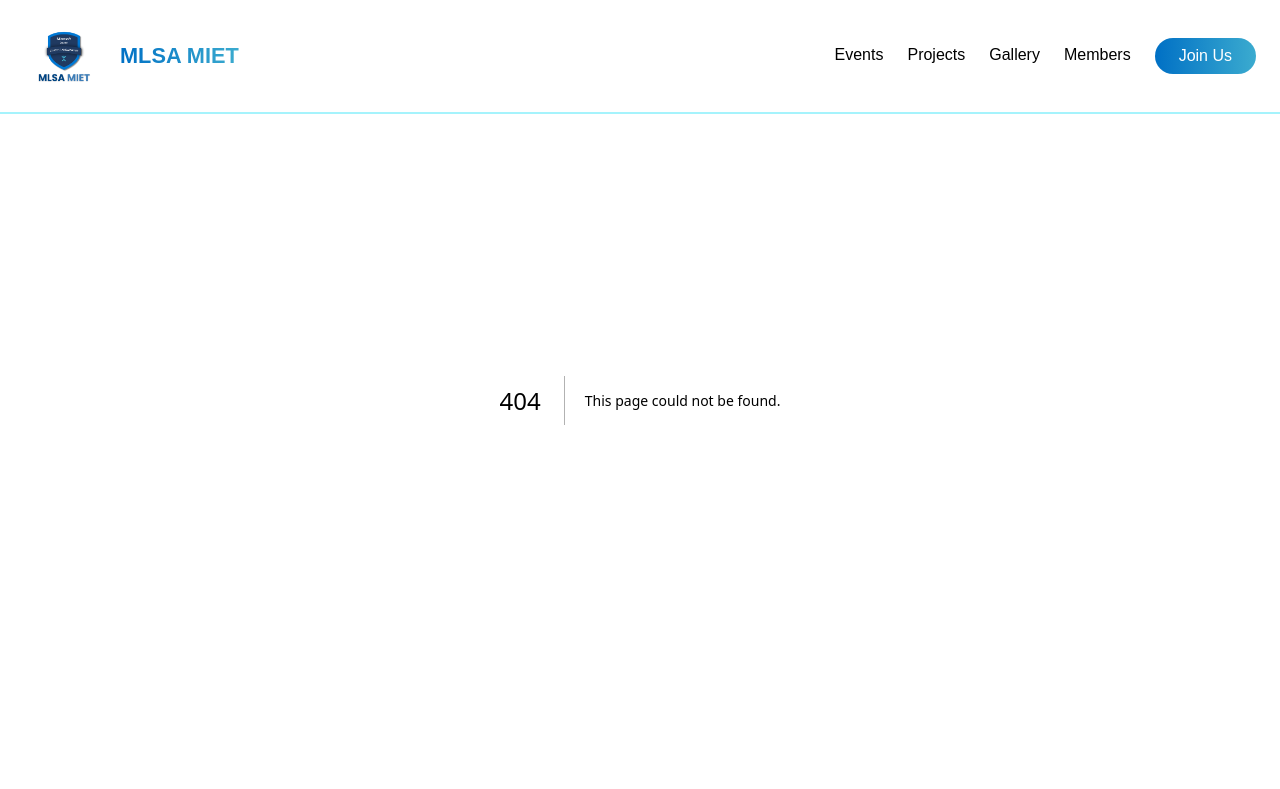
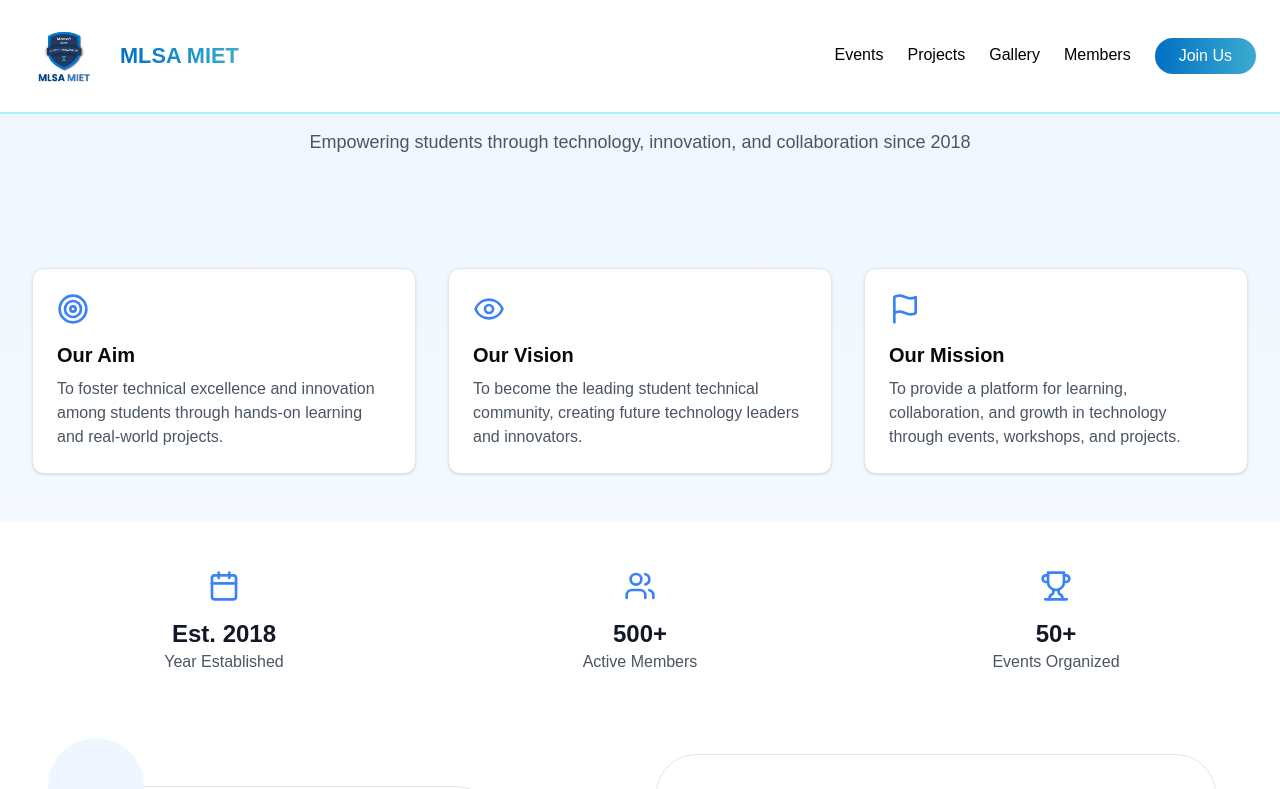
Before and after one commit to StrugglerSuryansh/mlsamiet2.0, a Next.js app: page /joinus in a window 1280 px wide. Before the commit this address had no page. Shown: the top 789 px of the page. Built offline with nearby package versions, Linux system fonts and the light colour scheme.

Commit message:
changed stuff

```diff
--- a/package.json
+++ b/package.json
@@ -15,11 +15,11 @@
     "clsx": "^2.1.1",
     "framer-motion": "^12.0.6",
     "icons-react": "^3.7.1",
+    "lucide": "^0.475.0",
     "lucide-react": "^0.474.0",
     "motion": "^12.2.0",
     "next": "15.1.6",
     "next-themes": "^0.4.4",
-    "react": "^19.0.0",
     "react-dom": "^19.0.0",
     "react-icons": "^5.4.0",
     "react-router-dom": "^7.1.5",
@@ -29,7 +29,7 @@
   },
   "devDependencies": {
     "@eslint/eslintrc": "^3",
-    "@radix-ui/react-slot": "^1.1.1",
+    "@radix-ui/react-slot": "^1.1.2",
     "@types/node": "^20",
     "@types/react": "^19.0.8",
     "@types/react-dom": "^19",
--- /dev/null
+++ b/src/app/joinus/page.tsx
@@ -0,0 +1,123 @@
+"use client";
+
+import React, { useState } from 'react';
+import { Button } from "@/components/ui/button";
+import { Input } from "@/components/ui/input";
+import { Textarea } from "@/components/ui/textarea";
+import { Card, CardContent } from "@/components/ui/card";
+import {
+    Target,
+    Eye,
+    Flag,
+    Users,
+    Calendar,
+    Trophy
+} from "lucide-react";
+import ContactForm from '@/components/ContactForm';
+
+interface FormData {
+    name: string;
+    email: string;
+    year: string;
+    branch: string;
+    whyJoin: string;
+}
+
+export default function JoinUs() {
+    const [formData, setFormData] = useState<FormData>({
+        name: '',
+        email: '',
+        year: '',
+        branch: '',
+        whyJoin: ''
+    });
+
+    const handleSubmit = (e: React.FormEvent) => {
+        e.preventDefault();
+        console.log(formData);
+        // Handle form submission
+    };
+
+    const handleChange = (e: React.ChangeEvent<HTMLInputElement | HTMLTextAreaElement>) => {
+        setFormData({
+            ...formData,
+            [e.target.name]: e.target.value
+        });
+    };
+
+    return (
+        <div className="min-h-screen bg-gradient-to-b from-blue-50 to-white">
+            {/* Hero Section */}
+            <div className="py-16 px-6 lg:px-8">
+                <div className="mx-auto max-w-7xl text-center">
+                    <h1 className="text-4xl font-bold text-gray-900 mb-6">
+                        Join The Tech Society
+                    </h1>
+                    <p className="text-lg text-gray-600 max-w-2xl mx-auto">
+                        Empowering students through technology, innovation, and collaboration since 2018
+                    </p>
+                </div>
+            </div>
+
+            {/* Society Info Cards */}
+            <div className="py-12 px-6 lg:px-8">
+                <div className="mx-auto max-w-7xl grid grid-cols-1 md:grid-cols-3 gap-8">
+                    <Card className="bg-white">
+                        <CardContent className="p-6">
+                            <Target className="h-8 w-8 text-blue-500 mb-4" />
+                            <h3 className="text-xl font-bold mb-2">Our Aim</h3>
+                            <p className="text-gray-600">
+                                To foster technical excellence and innovation among students through hands-on learning and real-world projects.
+                            </p>
+                        </CardContent>
+                    </Card>
+
+                    <Card className="bg-white">
+                        <CardContent className="p-6">
+                            <Eye className="h-8 w-8 text-blue-500 mb-4" />
+                            <h3 className="text-xl font-bold mb-2">Our Vision</h3>
+                            <p className="text-gray-600">
+                                To become the leading student technical community, creating future technology leaders and innovators.
+                            </p>
+                        </CardContent>
+                    </Card>
+
+                    <Card className="bg-white">
+                        <CardContent className="p-6">
+                            <Flag className="h-8 w-8 text-blue-500 mb-4" />
+                            <h3 className="text-xl font-bold mb-2">Our Mission</h3>
+                            <p className="text-gray-600">
+                                To provide a platform for learning, collaboration, and growth in technology through events, workshops, and projects.
+                            </p>
+                        </CardContent>
+                    </Card>
+                </div>
+            </div>
+
+            {/* Stats Section */}
+            <div className="py-12 px-6 lg:px-8 bg-white">
+                <div className="mx-auto max-w-7xl grid grid-cols-1 md:grid-cols-3 gap-8 text-center">
+                    <div>
+                        <Calendar className="h-8 w-8 text-blue-500 mx-auto mb-4" />
+                        <h4 className="text-2xl font-bold text-gray-900">Est. 2018</h4>
+                        <p className="text-gray-600">Year Established</p>
+                    </div>
+                    <div>
+                        <Users className="h-8 w-8 text-blue-500 mx-auto mb-4" />
+                        <h4 className="text-2xl font-bold text-gray-900">500+</h4>
+                        <p className="text-gray-600">Active Members</p>
+                    </div>
+                    <div>
+                        <Trophy className="h-8 w-8 text-blue-500 mx-auto mb-4" />
+                        <h4 className="text-2xl font-bold text-gray-900">50+</h4>
+                        <p className="text-gray-600">Events Organized</p>
+                    </div>
+                </div>
+            </div>
+            <ContactForm />
+
+            {/* Join Form */}
+
+        </div>
+    );
+}
--- a/src/components/ContactForm.tsx
+++ b/src/components/ContactForm.tsx
@@ -86,11 +86,11 @@ export default function ContactForm() {
         {/* Left side illustration */}
         <div className="relative hidden lg:block">
           <div className="absolute left-8 top-8 h-[400px] w-[400px] rounded-[40px] border bg-white p-4 shadow-sm">
-            {/* <img
-              src={image.src}
+            <img
+              src="mlsamietlogo1.png"
               alt="Illustration"
               className="rounded-[36px]"
-            /> */}
+            />
           </div>
           <div className="absolute -left-4 -top-4 h-24 w-24 rounded-full bg-blue-50"></div>
           <div className="absolute -bottom-4 right-12 h-32 w-32 rounded-full bg-yellow-50"></div>
--- a/src/components/NavBar.tsx
+++ b/src/components/NavBar.tsx
@@ -30,9 +30,8 @@ const Navbar = () => {
   return (
     <>
       <nav
-        className={`fixed left-0 right-0 top-0 z-[51] w-full py-4 px-4 sm:px-6 lg:px-6 border-b-2 border-cyan-200 ${
-          showBackground ? "backdrop-blur-md" : "bg-white"
-        }`}
+        className={`fixed left-0 right-0 top-0 z-[51] w-full py-4 px-4 sm:px-6 lg:px-6 border-b-2 border-cyan-200 ${showBackground ? "backdrop-blur-md" : "bg-white"
+          }`}
       >
         <div className="flex items-center justify-between max-w-[1920px] mx-auto">
           <div className="flex items-center gap-4">
@@ -62,7 +61,7 @@ const Navbar = () => {
             <NavbarItem href="/projects">Projects</NavbarItem>
             <NavbarItem href="/gallery">Gallery</NavbarItem>
             <NavbarItem href="/members">Members</NavbarItem>
-            <NavbarItem href="/auth/login" type="button">
+            <NavbarItem href="/joinus" type="button">
               Join Us
             </NavbarItem>
           </div>
```
Also changed, not shown: 2 other files (tests, documents, lock files or other folders).
